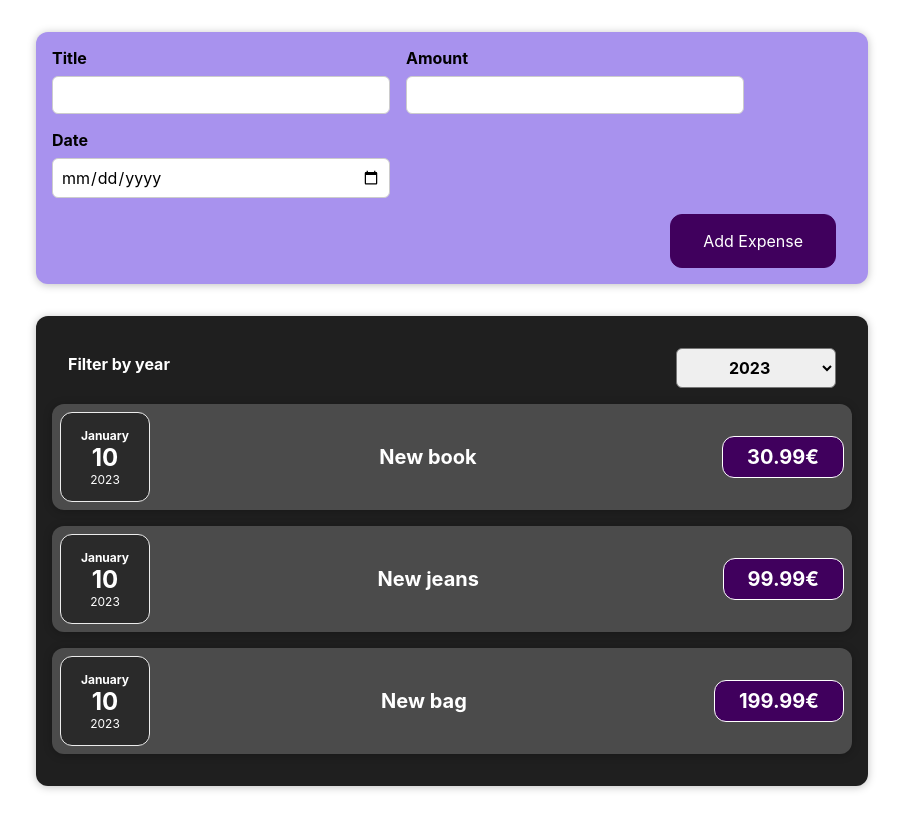
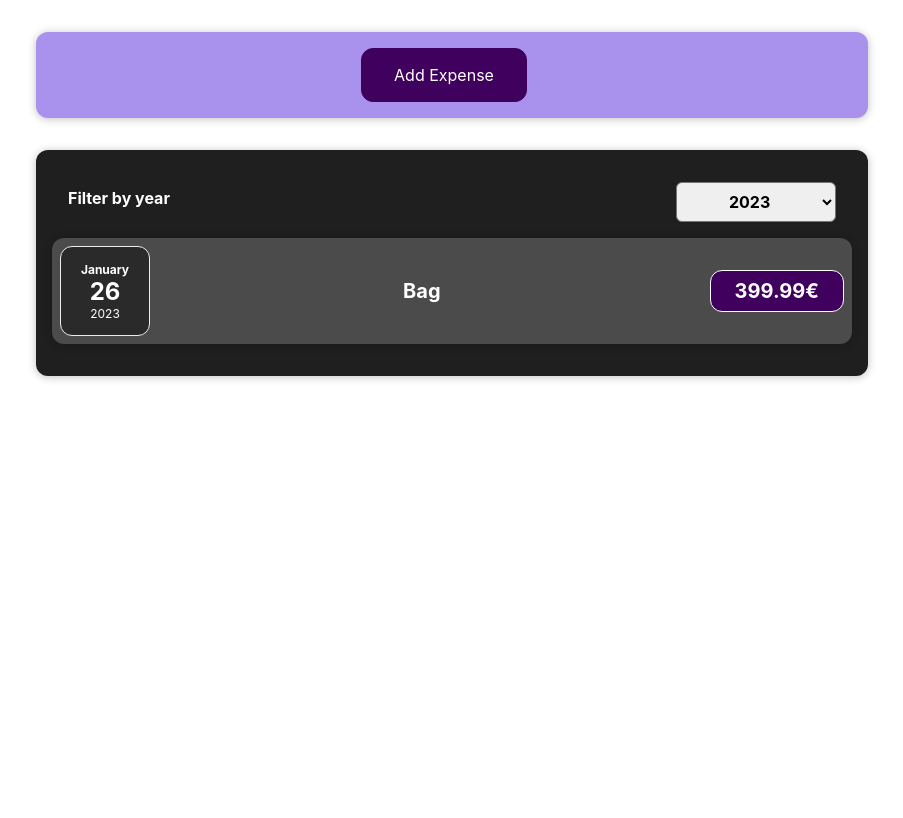
Before and after one commit to Sanksernebo/Expenses, a React (Create React App) app: page / in a window 1280 px wide. Shown: the whole page, without its empty margins (188-1091 px from the left). Built offline with nearby package versions, Linux system fonts and the light colour scheme.

Commit message:
Ülesanne 14

```diff
--- a/src/App.js
+++ b/src/App.js
@@ -1,45 +1,60 @@
-import React, {useState} from "react";
+
 import './App.css';
 import Expenses from "./components/Expenses/Expenses";
+import {useState} from "react";
 import NewExpense from "./components/NewExpenses/NewExpense";
+
+
+
 
 const DUMMY_EXPENSES = [
     {
         id: 'e1',
-        date: new Date(2023, 0, 10),
-        title: 'New book',
-        price: 30.99
+        date: new Date(2024, 0, 10),
+        title:'New book',
+        amount: 30.99
     },
     {
         id: 'e2',
-        date: new Date(2023, 0, 10),
-        title: 'New jeans',
-        price: 99.99
+        date: new Date(2024, 0, 5),
+        title:'Icecream',
+        amount: 3.99
     },
     {
         id: 'e3',
-        date: new Date(2023, 0, 10),
-        title: 'New bag',
-        price: 199.99
+        date: new Date(2023, 0, 26),
+        title:'Bag',
+        amount: 399.99
     }
+
 ]
 
 const App = () => {
-    const [expenses, setSexpenses] = useState (DUMMY_EXPENSES)
+    const [expenses, setExpenses] = useState(DUMMY_EXPENSES)
+    const [filteredYear, setFilteredYear] = useState('2023')
+    const filterChangeHandler = (year) => {
+        setFilteredYear(year)
+    }
+
+
     const addExpensehandler = (expense) => {
         console.log('In App.js')
-        setSexpenses((previousExpense) => {
-            return [expense, ...previousExpense]
+        setExpenses((previousExpenses) => {
+            return [expense, ...previousExpenses]
         })
     }
-console.log(expenses)
+    console.log(expenses)
 
     return (
         <div className="App">
             <NewExpense onAddExpense={addExpensehandler}></NewExpense>
             <Expenses expenses={expenses}></Expenses>
+
         </div>
     );
 }
 
+
+
+
 export default App;
--- a/src/components/Expenses/ExpenseDate.js
+++ b/src/components/Expenses/ExpenseDate.js
@@ -1,5 +1,8 @@
 import './ExpenseDate.css'
-function ExpenseDate(props){
+
+
+
+const ExpenseDate = (props) => {
     const month = props.date.toLocaleString('en-US', {month: 'long'})
     const day = props.date.toLocaleString('en-US', {day: '2-digit'})
     const year = props.date.getFullYear()
--- a/src/components/Expenses/ExpenseItem.js
+++ b/src/components/Expenses/ExpenseItem.js
@@ -1,15 +1,17 @@
+import React, {useState} from 'react'
+
 import './ExpenseItem.css'
-import Card from '../UI/Card'
 import ExpenseDate from "./ExpenseDate";
-import React, {useState} from 'react';
+import Card from "../UI/Card"
 
 const ExpenseItem = (props) => {
+
     return (
         <Card className="expense-item">
             <ExpenseDate date={props.date}></ExpenseDate>
             <div className="expense-item__description">
                 <h2>{props.title}</h2>
-                <div className="expense-item__price">{props.price}€</div>
+                <div className="expense-item__price">{props.amount}€</div>
             </div>
         </Card>
     )
--- a/src/components/Expenses/Expenses.css
+++ b/src/components/Expenses/Expenses.css
@@ -4,4 +4,6 @@
     margin: 2rem auto;
     width: 50rem;
     max-width: 95%;
+    border-radius: 12px;
+    box-shadow: 0 1px 8px rgba(0, 0, 0, 0.25);
 }
--- a/src/components/Expenses/Expenses.js
+++ b/src/components/Expenses/Expenses.js
@@ -1,29 +1,38 @@
-import React, {useState} from "react";
+
+import React, { useState } from 'react';
 import './Expenses.css'
 import ExpenseItem from "./ExpenseItem";
-import Card from '../UI/Card'
-import ExpensesFilter from "./ExpensesFilter";
+import Card from "../UI/Card"
+import ExpensesFilter from "./ExpensesFilter"
+
 const Expenses = (props) => {
     const [filteredYear, setFilteredYear] =
         useState('2023')
 
     console.log('Year data in Expenses.js' + filteredYear)
 
-    const filterChangeHandler =(year) => {
-        console.log('filter change handled by Expenses.js')
+    const filterChangeHandler = (year) => {
+        console.log('Filter change handled by Expenses.js')
         console.log(year + ' in Expenses.js')
         setFilteredYear(year)
     }
+    const filteredExpenses = props.expenses.filter(
+        (expense) => {
+            return expense.date.getFullYear().toString() === filteredYear
+        }
+    )
 
     return (
         <Card className="expenses">
             <ExpensesFilter selected={filteredYear} onChangeFilter={filterChangeHandler}></ExpensesFilter>
-        {
-            props.expenses.map((expense) => {
+
+            {filteredExpenses.length === 0 && <p style={{color: 'white'}}>No expenses found.</p>}
+            {filteredExpenses.length > 0 &&
+                filteredExpenses.map((expense) => {
                     return <ExpenseItem
                         id={expense.id}
                         title={expense.title}
-                    price={expense.price}
+                        amount={expense.amount}
                         date={expense.date}
                     ></ExpenseItem>
                 })
@@ -32,5 +41,4 @@ const Expenses = (props) => {
     )
 }
 
-
 export default Expenses
--- a/src/components/Expenses/ExpensesFilter.js
+++ b/src/components/Expenses/ExpensesFilter.js
@@ -2,12 +2,12 @@ import React from 'react';
 
 import './ExpensesFilter.css';
 
-const ExpensesFilter = () => {
+const ExpensesFilter = (props) => {
     return (
         <div className='expenses-filter'>
             <div className='expenses-filter__control'>
                 <label>Filter by year</label>
-                <select>
+                <select value={props.selected} onChange={(event) => props.onChangeFilter(event.target.value)}>
                     <option value='2023'>2023</option>
                     <option value='2024'>2024</option>
                     <option value='2025'>2025</option>
--- a/src/components/NewExpenses/ExpenseForm.js
+++ b/src/components/NewExpenses/ExpenseForm.js
@@ -1,19 +1,26 @@
+
+import './ExpenseForm.css'
 import React, { useState } from 'react';
-import './ExpenseForm.css';
+
 const ExpenseForm = (props) => {
-
     const [enteredTitle, setEnteredTitle] = useState('')
     const [enteredAmount, setEnteredAmount] = useState('')
     const [enteredDate, setEnteredDate] = useState('')
+    const [formEdit, setFormEdit] = useState(false);
+
+
     const titleChangeHandler = (event) => {
         setEnteredTitle(event.target.value)
     }
+
     const amountChangeHandler = (event) => {
         setEnteredAmount(event.target.value)
     }
+
     const dateChangeHandler = (event) => {
         setEnteredDate(event.target.value)
     }
+
     const submitHandler = (event) => {
         event.preventDefault()
         const expenseData = {
@@ -21,21 +28,23 @@ const ExpenseForm = (props) => {
             amount: enteredAmount,
             date: new Date(enteredDate)
         }
-        console.log(expenseData)
-        setEnteredTitle('')
-
         props.onSaveExpenseData(expenseData)
         setEnteredTitle('')
         setEnteredAmount('')
         setEnteredDate('')
+        setFormEdit(false)
     }
-    return(
+
+
+    return (
+        <div>
+            <button onClick={() => setFormEdit(true)}>Add Expense</button>
+            {formEdit && (
                 <form onSubmit={submitHandler}>
                     <div className="new-expense__controls">
                         <div className="new-expense__control">
                             <label>Title</label>
-                    <input type="text"
-                    onChange={titleChangeHandler} value={enteredTitle}/>
+                            <input type="text" onChange={titleChangeHandler} value={enteredTitle}/>
                         </div>
                         <div className="new-expense__control">
                             <label>Amount</label>
@@ -48,8 +57,12 @@ const ExpenseForm = (props) => {
                     </div>
                     <div className="new-expense__actions">
                         <button type="submit">Add Expense</button>
+                        <button onClick={() => setFormEdit(false)}>Cancel</button>
                     </div>
                 </form>
-    )
+            )}
+        </div>
+    );
 }
+
 export default ExpenseForm
```
Also changed, not shown: src/components/NewExpenses/NewExpense.js (+5 -2 lines). Lines whose indentation alone changed are shown as unchanged.
